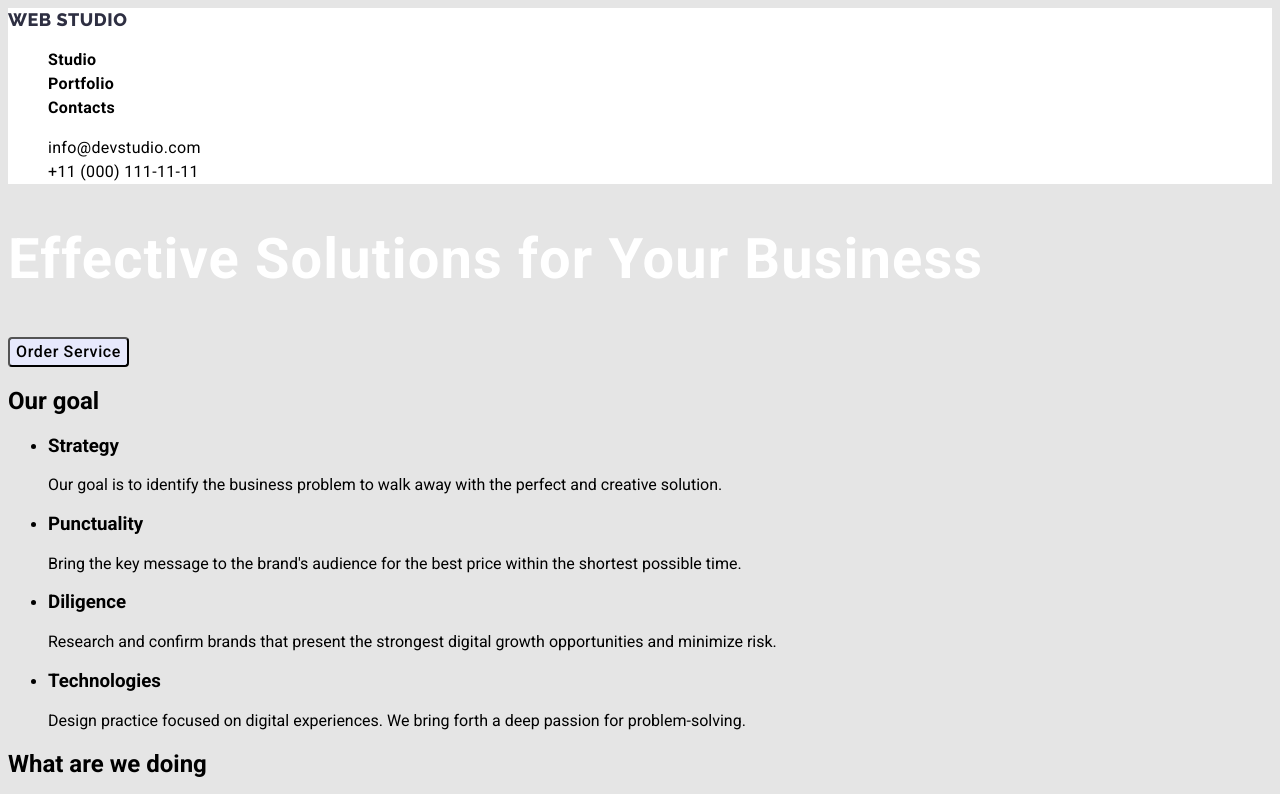
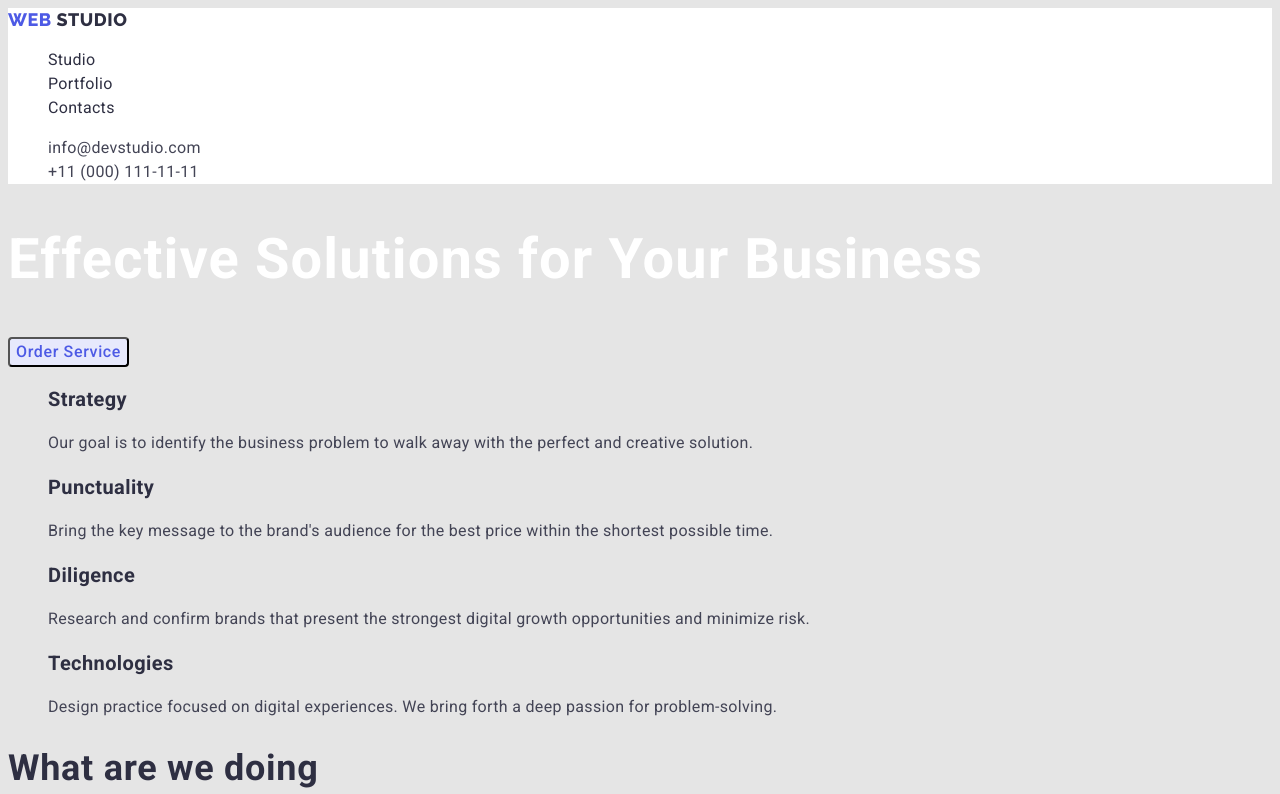
Before and after one commit to Yurchik1000/goit-markup-hw-02, a plain HTML site: page index.html in a window 1280 px wide. Shown: the top 794 px of the page. Drawn offline with Linux system fonts and the light colour scheme.

Commit message:
fixed bugs

```diff
--- a/css/styles.css
+++ b/css/styles.css
@@ -1,9 +1,3 @@
-/* колір тексту*/
-#2E2F42
-#434455
-/* колір кнопок і лого */
-#4D5AE5
-#FFFFFF
 
 :root {
     --primary-color: #2E2F42;
@@ -28,35 +22,31 @@ color: var(--primary-color);
 }
 
 .logo{
-font-family: 'Raleway';
-font-style: normal;
+font-family: 'Raleway', sans-serif;
 font-weight: 800;
 font-size: 18px;
 line-height: 1.33;
 letter-spacing: 0.03em;
 color: #2E2F42;
 }
-
+.web{color: var(--primary-btn);}
 .header-list {
 }
 .header-item {
 }
 .header-link {
-font-weight: 700;
 font-size: 16px;
 line-height: 1.5;
 letter-spacing: 0.02em;
 color: var(--primary-color);
 }
 .header-mail {
-font-weight: 400;
 font-size: 16px;
 line-height: 1.5;
 letter-spacing: 0.02em;
 color: var(--secondary-color);
 }
 .header-tel {
-font-weight: 400;
 font-size: 16px;
 line-height: 1.5;
 letter-spacing: 0.02em;
@@ -73,12 +63,11 @@ color: var(--secondary-color);
 }
 /* ------hero----- */
 
-.hero {
-}
-.hero-list {
-}
-
-.hero-item {
+.hero-title {
+font-size: 36px;
+line-height: 1.11;
+letter-spacing: 0.02em;
+color: var(--primary-color);
 }
 
 .hero-main {
@@ -100,16 +89,19 @@ cursor: pointer;
 background-color: #E7E9FC;
 border-radius: 4px
 }
+.hero-btn:hover,
+.hero-btn:focus {
+    color: #FFFFFF;
+    background-color: var(--primary-btn);
+}
 
 .hero-headline {
-font-weight: 700;
 font-size: 20px;
-line-height: 1,2;
+line-height: 1.2;
 letter-spacing: 0.02em;
 color: var(--primary-color);
 }
 .hero-text {
-font-weight: 400;
 font-size: 16px;
 line-height: 1.5;
 letter-spacing: 0.02em;
@@ -133,7 +125,6 @@ color: #F4F4FD;
 
 
 .footer-text {
-font-weight: 400;
 font-size: 16px;
 line-height: 1.5;
 letter-spacing: 0.02em;
--- a/index.html
+++ b/index.html
@@ -14,7 +14,7 @@
 <body>
     <!--header-->
     <header class="header">
-        <a class="logo link" href="./index.html"> <span> WEB </span> STUDIO </a>
+        <a class="logo link" href="./index.html"> <span class="web"> WEB </span> STUDIO </a>
         <nav>
             <ul class="header-list list">
                 <li class="header-item"><a class="header-link link" href="./index.html">Studio</a></li>
@@ -29,40 +29,40 @@
     </header>
     <main>
         <!--hero-->
-        <section>
+        <section class="hero">
             <h1 class="hero-main">Effective Solutions for Your Business</h1>
             <button class="hero-btn" type="button">Order Service</button>
         </section>
         <!--Our goal-->
-        <section>
-            <h2>Our goal</h2>
-            <ul>
-                <li>
-                    <h3>Strategy</h3>
-                    <p>Our goal is to identify the business
+        <section class="hero">
+            <h2 hidden>Our goal</h2>
+            <ul class="hero-list list">
+                <li class="hero-item">
+                    <h3 class="hero-headline">Strategy</h3>
+                    <p class="hero-text">Our goal is to identify the business
                         problem to walk away with the perfect and creative solution.</p>
                 </li>
-                <li>
-                    <h3>Punctuality</h3>
-                    <p>Bring the key message to the brand's audience for the best
+                <li class="hero-item">
+                    <h3 class="hero-headline">Punctuality</h3>
+                    <p class="hero-text">Bring the key message to the brand's audience for the best
                         price within the shortest possible time.</p>
                 </li>
-                <li>
-                    <h3>Diligence</h3>
-                    <p>Research and confirm brands that present the strongest
+                <li class="hero-item">
+                    <h3 class="hero-headline">Diligence</h3>
+                    <p class="hero-text">Research and confirm brands that present the strongest
                         digital growth opportunities and minimize risk.</p>
                 </li>
-                <li>
-                    <h3>Technologies</h3>
-                    <p>Design practice focused on digital experiences.
+                <li class="hero-item">
+                    <h3 class="hero-headline">Technologies</h3>
+                    <p class="hero-text">Design practice focused on digital experiences.
                         We bring forth a deep passion for problem-solving.</p>
                 </li>
             </ul>
-        <section>
+        </section>
         <!--What are we doing-->
-                <h2>What are we doing</h2>
-        </section>
-            <ul>
+        <section class="hero">
+            <h2 class="hero-title">What are we doing</h2>
+            <ul class="hero-list list">
                 <li>
                     <img src="./images/Rectangle71.jpg" alt="monitor" width="360">
                 </li>
@@ -75,35 +75,35 @@
             </ul>
         </section>
         <!--Our Team-->
-        <section>
-            <h2>Our Team</h2>
-            <ul>
+        <section class="hero">
+            <h2 class="hero-title">Our Team</h2>
+            <ul class="hero-list list">
                 <li>
                     <img src="./images/img.jpg" alt="mark" width="264">
-                    <h3>Mark Guerrero</h3>
-                    <p>Product Designer</p>
+                    <h3 class="hero-headline">Mark Guerrero</h3>
+                    <p class="hero-text">Product Designer</p>
                 </li>
                 <li>
                     <img src="./images/img(1).jpg" alt="tom" width="264">
-                    <h3>Tom Ford</h3>
-                    <p>Frontend Developer</p>
+                    <h3 class="hero-headline">Tom Ford</h3>
+                    <p class="hero-text">Frontend Developer</p>
                 </li>
                 <li>
                     <img src="./images/img(2).jpg" alt="camila" width="264">
-                    <h3>Camila Garcia</h3>
-                    <p>Marketing</p>
+                    <h3 class="hero-headline">Camila Garcia</h3>
+                    <p class="hero-text">Marketing</p>
                 </li>
                 <li>
                     <img src="./images/img(3).jpg" alt="daniel" width="264">
-                    <h3>Daniel Wilson</h3>
-                    <p>UI Designer</p>
+                    <h3 class="hero-headline">Daniel Wilson</h3>
+                    <p class="hero-text">UI Designer</p>
                 </li>
             </ul>
         </section>
     </main>
     <!--footer-->
     <footer class="footer">
-        <a class="footer-logo link" href="./index.html"> <span> WEB </span> STUDIO </a>
+        <a class="footer-logo link" href="./index.html"> <span class="web"> WEB </span> STUDIO </a>
         <p class="footer-text">Increase the flow of customers and sales for your
         business with digital marketing &#38; growth solutions.</p>
     </footer>
```
Also changed, not shown: portfolio.html (+2 -2 lines).
